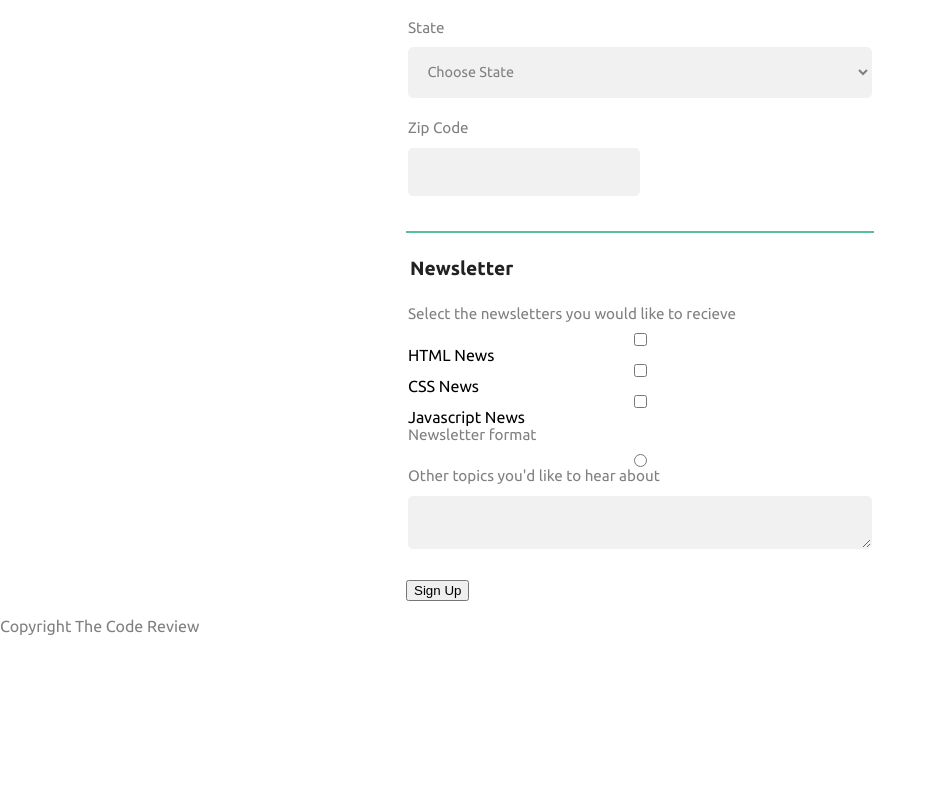
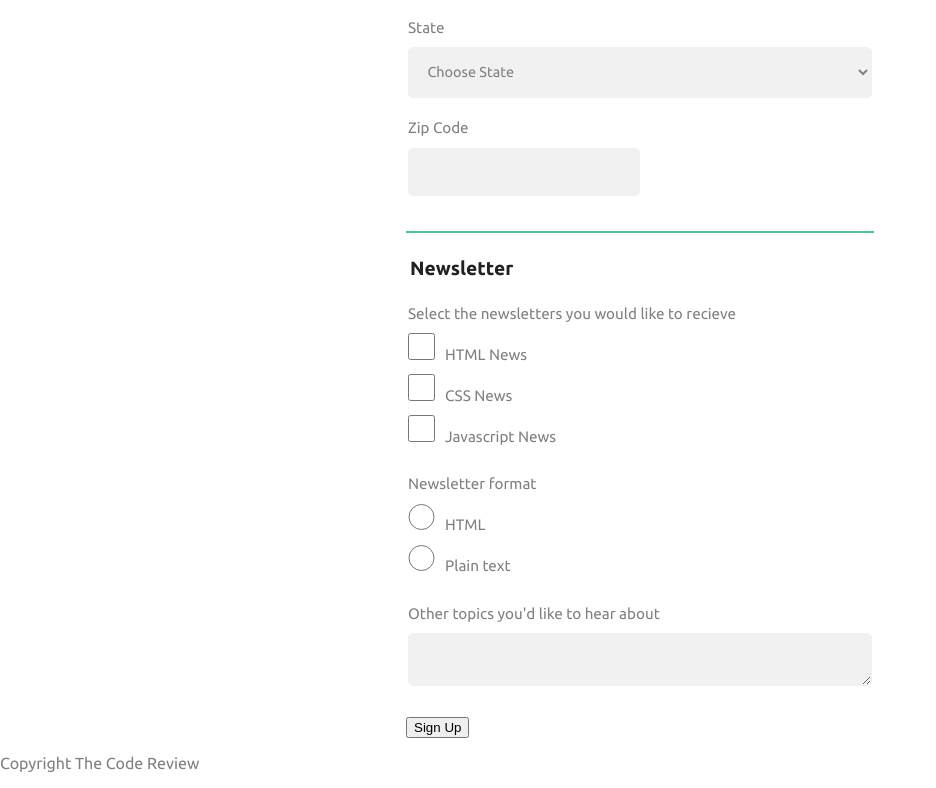
Before and after one commit to sethduncan/OnlineRegistrationProject, a plain HTML site: page index.html in a window 1280 px wide. Shown: the part 761-1549 px from the top of the page, without its empty margins (0-936 px from the left). Before the commit the page ends 1412 px from the top, so only its background shows below. Drawn offline with Linux system fonts and the light colour scheme.

Commit message:
Checkbox and Radio
Updated styling and positioning for checkboxes and radio buttons.

```diff
--- a/css/main.css
+++ b/css/main.css
@@ -140,6 +140,26 @@ textarea:focus{
   border-color: #57bf9c;
 }
 
+input[type="checkbox"],
+input[type="radio"]{
+  display: inline-block;
+  margin-right: .5em;
+  color: #f1f1f1;
+  border-style: solid;
+  border-color: #f1f1f1;
+  height: 2em;
+  width: 2em;
+}
+
+label[for="jsbox"],
+label[for="textbutton"]{
+  margin-bottom: 2em;
+}
+
+label.box,
+label.radio{
+  display: inline-block;
+}
 
 /******************************
 placeholder
--- a/index.html
+++ b/index.html
@@ -101,13 +101,19 @@
         <legend>Newsletter</legend>
 
         <label>Select the newsletters you would like to recieve</label>
-        <input type="checkbox" name="htmlnews" value="html">HTML News<br>
-        <input type="checkbox" name="cssnews" value="css">CSS News<br>
-        <input type="checkbox" name="jsnews" value="js">Javascript News<br>
+        <input type="checkbox" id="htmlbox" name="htmlnews" value="html">
+        <label class="box" for="htmlbox">HTML News</label><br>
+        <input type="checkbox" id="cssbox" name="cssnews" value="css">
+        <label class="box" for="cssbox">CSS News</label><br>
+        <input type="checkbox" name="jsnews" id="jsbox" value="js">
+        <label class="box" for="jsbox">Javascript News</label>
 
 
         <label>Newsletter format</label>
-        <input type="radio" id="format" name="user_format">
+        <input type="radio" id="htmlbutton" name="html_format">
+        <label class="radio" for="htmlbutton">HTML</label><br>
+        <input type="radio" id="textbutton" name="plain_format">
+        <label class="radio" for="textbutton">Plain text</label>
 
         <label for="topics">Other topics you'd like to hear about</label>
         <textarea id="topics" name="user_topics">
```
